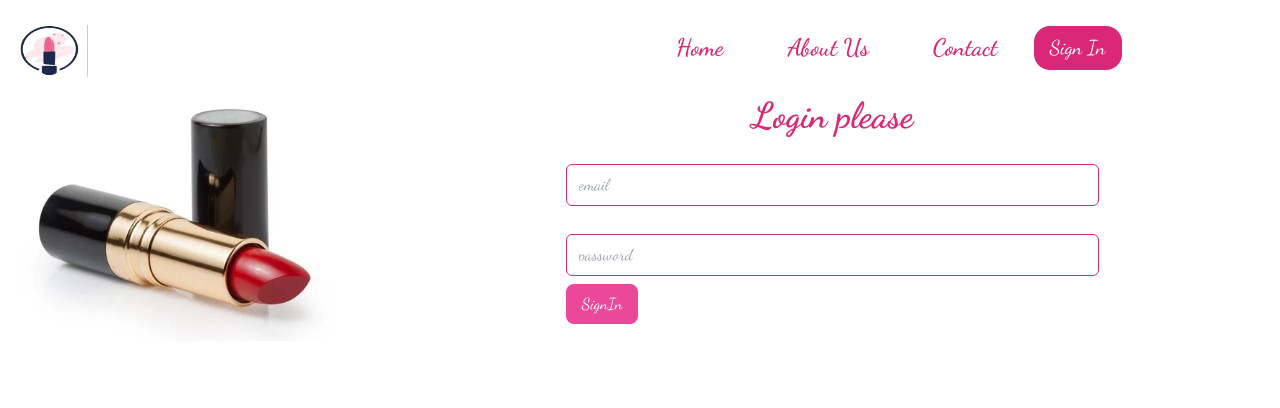
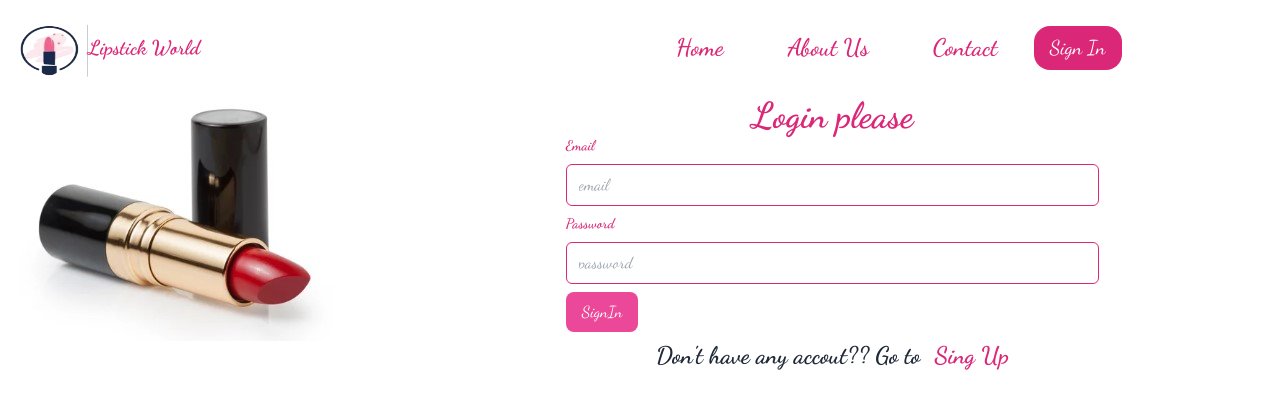
Before and after one commit to jannatun-nur/lipstick-world, a React (Vite) app: page /signin in a window 1280 px wide. Shown: the top 408 px of the page. Built offline with nearby package versions, Linux system fonts and the light colour scheme; a web font is replaced by a local one.

Commit message:
edit 10%

```diff
--- a/src/Fixed/Navbar/Navbar.jsx
+++ b/src/Fixed/Navbar/Navbar.jsx
@@ -44,6 +44,7 @@ const Navbar = () => {
             </ul>
           </div>
           <img className="h-16 w-20" src={logo} alt="" />
+          <p className="text-xl font-bold text-pink-600">Lipstick World</p>
         </div>
         <div className="navbar-center hidden lg:flex">
           <ul className="menu menu-horizontal px-1">{navlinks}</ul>
--- a/src/Pages/Home/Home.jsx
+++ b/src/Pages/Home/Home.jsx
@@ -1,16 +1,13 @@
-import AddProduct from "./AddProduct/AddProduct";
+
 import Banner from "./Banner/Banner";
 import Popular from "./Popular/Popular";
-import SignUp from "./SignUp/SignUp";
-
 
 const Home = () => {
     return (
         <div>
           <Banner/>
           <Popular/>
-          <SignUp/>
-          <AddProduct/>
+
         </div>
     );
 };
--- a/src/Pages/Home/Login/Login.jsx
+++ b/src/Pages/Home/Login/Login.jsx
@@ -13,6 +13,7 @@ import { useContext } from "react";
 
 import app from "../../../Firebase/firebase.config";
 import { AuthContext } from "../../../Provider/AuthProvider";
+import { Link } from "react-router-dom";
 const Login = () => {
 
   const {signIn} = useContext(AuthContext)
@@ -78,7 +79,7 @@ const handleSignin = (e) => {
 
             <div>
               <p className="text-4xl font-bold text-pink-600 text-center">Login please</p>
-				<div className="flex justify-between mb-2 text-white font-semibold">
+				<div className="flex justify-between mb-2 text-pink-600 font-semibold">
 					<label  className="text-sm">Email</label>
 
 				</div>
@@ -86,7 +87,7 @@ const handleSignin = (e) => {
 			</div>
 
             <div>
-				<div className="flex justify-between mb-2 text-white font-semibold">
+				<div className="flex justify-between mb-2 text-pink-600 pt-2 font-semibold">
 					<label  className="text-sm">Password</label>
 
 				</div>
@@ -96,6 +97,11 @@ const handleSignin = (e) => {
                 <button className="px-4 py-2 bg-pink-500 text-white rounded-lg mt-2">SignIn</button>
             </div>
             </form>
+
+
+            <p className=" mt-2 text-center text-2xl text-gray-800 font-bold">
+                Don't have any accout?? Go to <span className="text-pink-600 pl-2"><Link to="/signup">Sing Up</Link></span>
+              </p>
             {
              signinError && <p className=" font-semibold text-red-500">{signinError}</p>
             }
```
